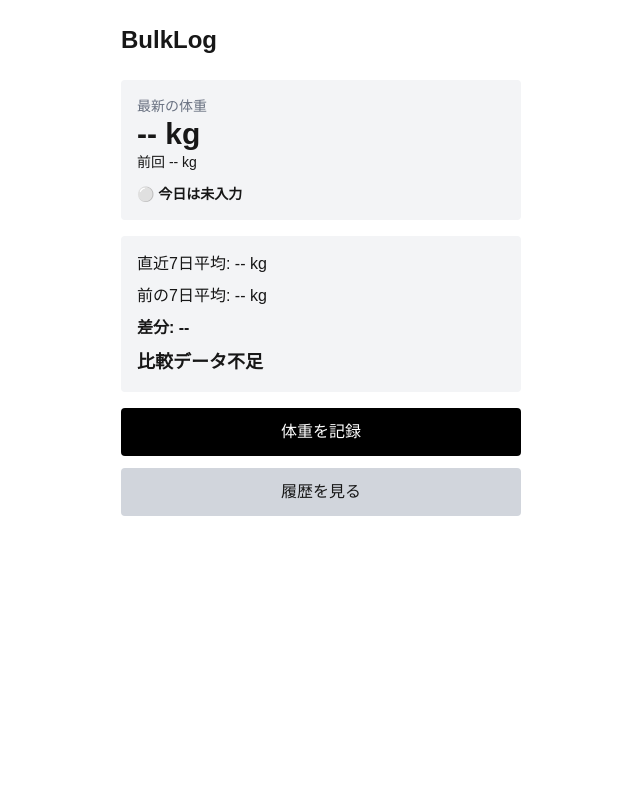
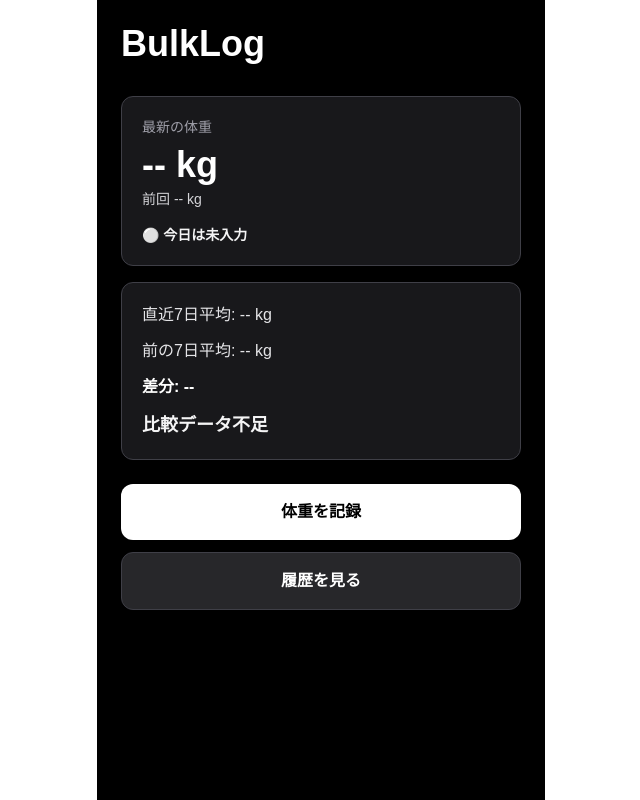
Before and after one commit to ypghp2zbvr-commits/BulkLog, a Next.js app: page / in a window 1280 px wide. Shown: the whole page, without its empty margins (319-959 px from the left). Built offline with nearby package versions, Linux system fonts and the light colour scheme.

Commit message:
Improve dark mode readability on home

```diff
--- a/app/page.tsx
+++ b/app/page.tsx
@@ -20,39 +20,39 @@ export default function Home() {
   const isTodayLogged = hasTodayLog(logs)
 
   return (
-    <main className="p-6 max-w-md mx-auto">
-      <h1 className="text-2xl font-bold mb-6">BulkLog</h1>
+    <main className="min-h-screen bg-black text-white p-6 max-w-md mx-auto">
+      <h1 className="text-4xl font-bold mb-8">BulkLog</h1>
 
-      <div className="bg-gray-100 p-4 rounded mb-4">
-        <p className="text-sm text-gray-500">最新の体重</p>
-        <p className="text-3xl font-bold">{latestWeight} kg</p>
-        <p className="text-sm">前回 {prevWeight} kg</p>
+      <div className="bg-zinc-900 border border-zinc-700 p-5 rounded-xl mb-4">
+        <p className="text-sm text-zinc-400">最新の体重</p>
+        <p className="text-4xl font-bold mt-2">{latestWeight} kg</p>
+        <p className="text-sm text-zinc-300 mt-1">前回 {prevWeight} kg</p>
 
-        <p className="mt-3 text-sm font-semibold">
+        <p className="mt-4 text-sm font-semibold text-zinc-100">
           {isTodayLogged ? "✅ 今日入力済み" : "⚪️ 今日は未入力"}
         </p>
       </div>
 
-      <div className="bg-gray-100 p-4 rounded mb-4 space-y-2">
-        <p>直近7日平均: {recentAvg ?? "--"} kg</p>
-        <p>前の7日平均: {previousAvg ?? "--"} kg</p>
-        <p className="font-bold">
+      <div className="bg-zinc-900 border border-zinc-700 p-5 rounded-xl mb-6 space-y-3">
+        <p className="text-zinc-200">直近7日平均: {recentAvg ?? "--"} kg</p>
+        <p className="text-zinc-200">前の7日平均: {previousAvg ?? "--"} kg</p>
+        <p className="font-bold text-white">
           差分: {diff !== null ? `${diff > 0 ? "+" : ""}${diff} kg` : "--"}
         </p>
-        <p className="text-lg font-semibold">{trendLabel}</p>
+        <p className="text-lg font-semibold text-zinc-100">{trendLabel}</p>
       </div>
 
       <div className="space-y-3">
         <Link
           href="/weight"
-          className="block bg-black text-white text-center p-3 rounded"
+          className="block bg-white text-black text-center p-4 rounded-xl font-semibold"
         >
           体重を記録
         </Link>
 
         <Link
           href="/history"
-          className="block bg-gray-300 text-center p-3 rounded"
+          className="block bg-zinc-800 text-white text-center p-4 rounded-xl font-semibold border border-zinc-700"
         >
           履歴を見る
         </Link>
```
